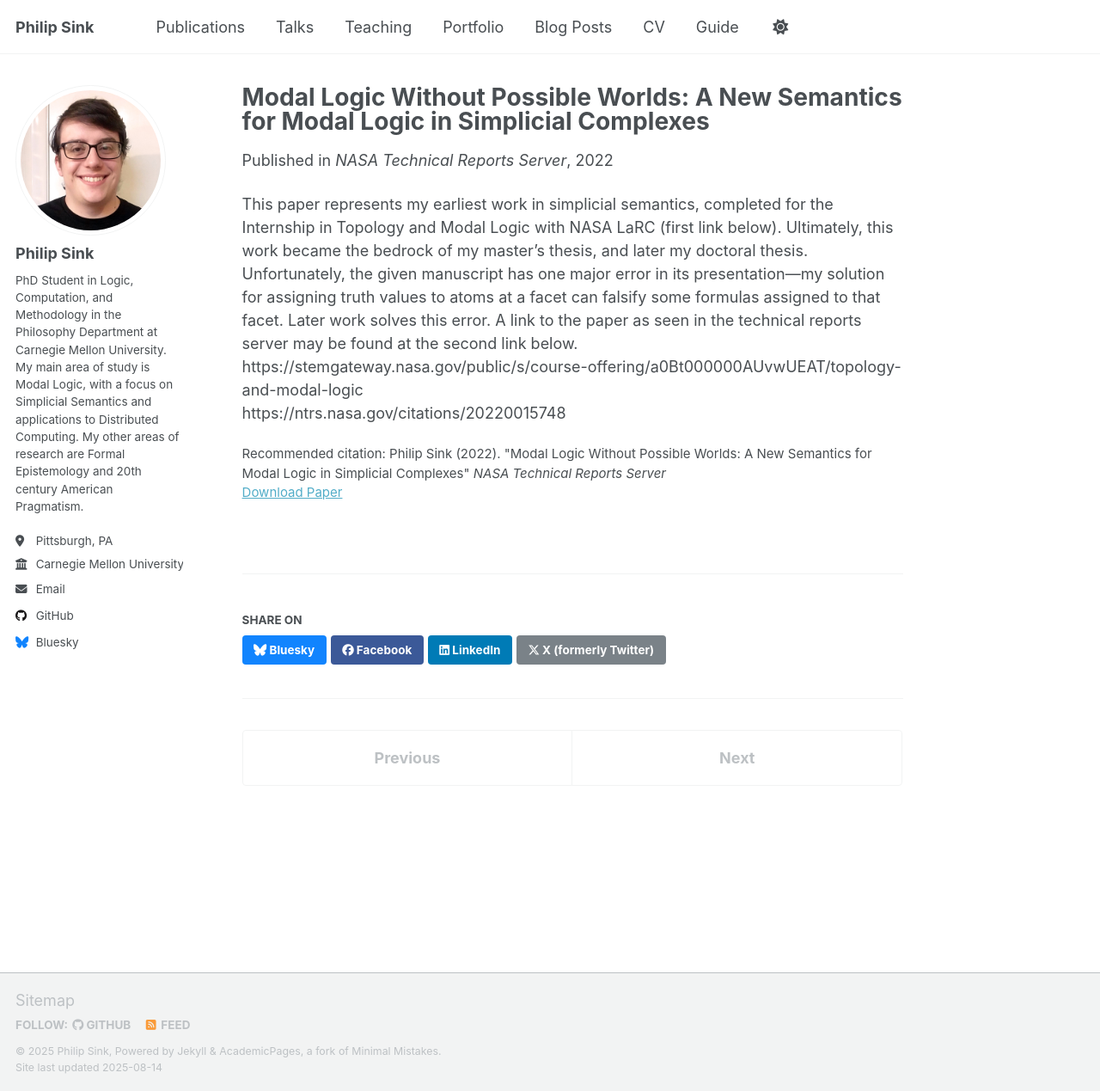
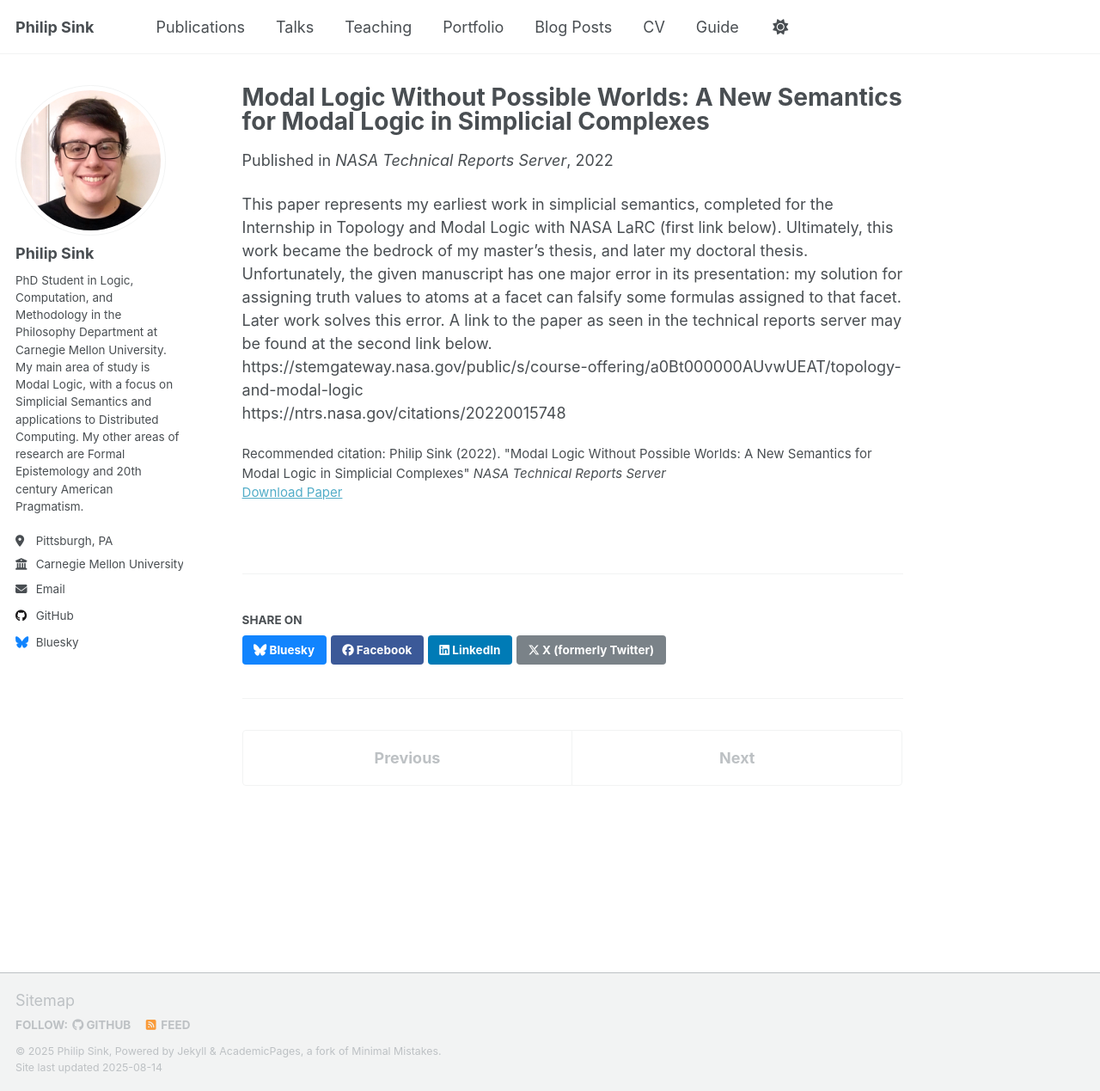
Before and after one commit to Philip-Sink/Philip-Sink.github.io, a Jekyll site: the page built from _publications/2022-12-01-Modal-Logic-Without-Possible-Worlds.md, in a window 1280 px wide and 1269 px high. Shown: the whole window at 86% size. Built offline with Jekyll 4.4.1, drawn with Linux system fonts in a browser that asks for light colours; a script that is not in the unit is left out.

```diff
--- a/_publications/2022-12-01-Modal-Logic-Without-Possible-Worlds.md
+++ b/_publications/2022-12-01-Modal-Logic-Without-Possible-Worlds.md
@@ -10,7 +10,7 @@ paperurl: 'https://ntrs.nasa.gov/api/citations/20220015748/downloads/NASA-TM-202
 citation: 'Philip Sink (2022). &quot;Modal Logic Without Possible Worlds: A New Semantics for Modal Logic in Simplicial Complexes&quot; <i>NASA Technical Reports Server</i>'
 ---
 
-This paper represents my earliest work in simplicial semantics, completed for the Internship in Topology and Modal Logic with NASA LaRC (first link below). Ultimately, this work became the bedrock of my master's thesis, and later my doctoral thesis. Unfortunately, the given manuscript has one major error in its presentation---my solution for assigning truth values to atoms at a facet can falsify some formulas assigned to that facet. Later work solves this error. A link to the paper as seen in the technical reports server may be found at the second link below.
+This paper represents my earliest work in simplicial semantics, completed for the Internship in Topology and Modal Logic with NASA LaRC (first link below). Ultimately, this work became the bedrock of my master's thesis, and later my doctoral thesis. Unfortunately, the given manuscript has one major error in its presentation: my solution for assigning truth values to atoms at a facet can falsify some formulas assigned to that facet. Later work solves this error. A link to the paper as seen in the technical reports server may be found at the second link below.
 \\
 https://stemgateway.nasa.gov/public/s/course-offering/a0Bt000000AUvwUEAT/topology-and-modal-logic
 \\
```
